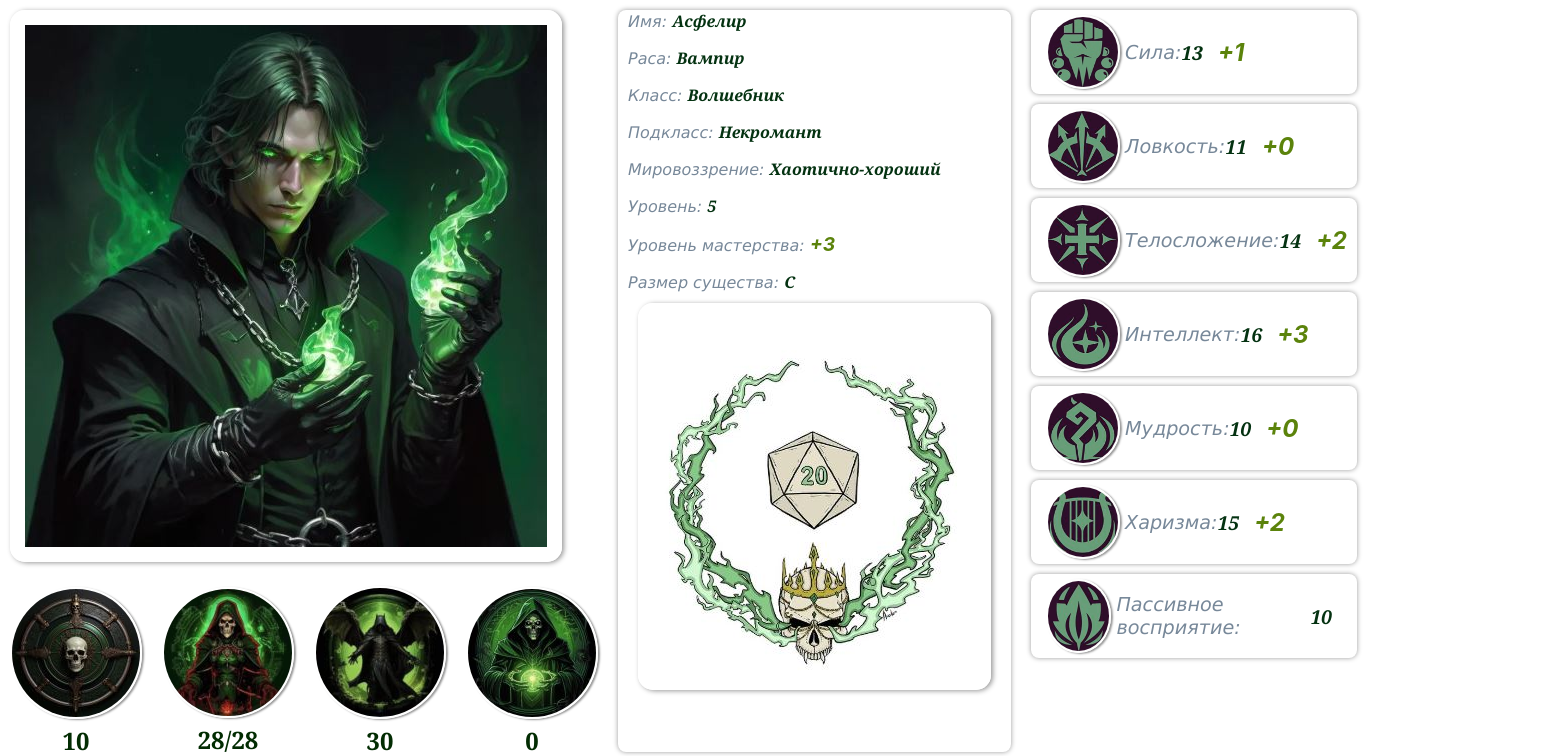
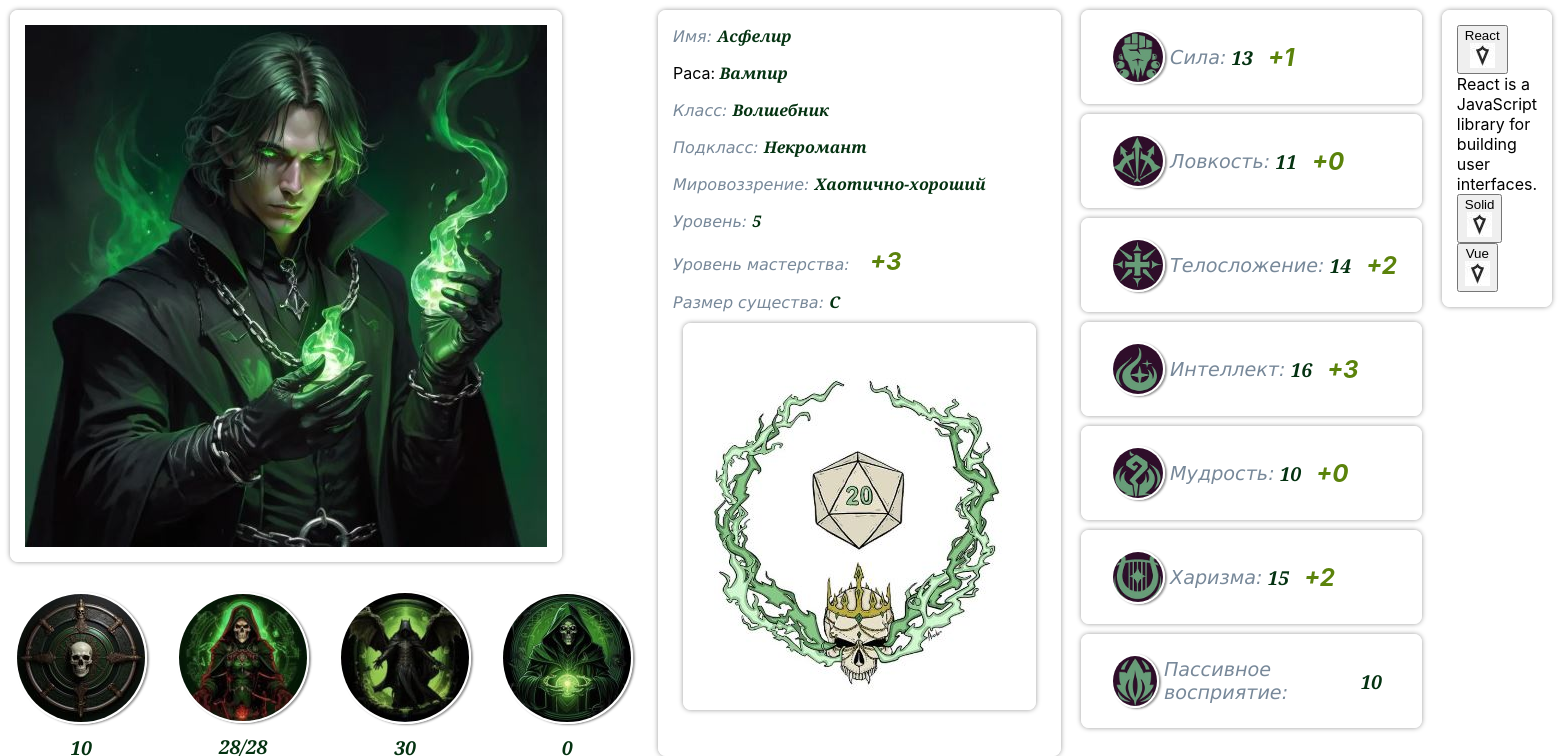
Before and after one commit to AndreyVorobiev88/DnDApp_React, a React (Create React App) app: page / in a window 1280 px wide. Shown: the top 756 px of the page, 1562 px wide, since content can reach past the window. Built offline with nearby package versions, Linux system fonts and the light colour scheme.

Commit message:
CSS in order

```diff
--- a/src/App.css
+++ b/src/App.css
@@ -1,21 +1,3 @@
-.image_radius {
-  border-radius: 15px;  /* Скругление углов изображения */
-  border: 15px solid #fff; /* Цвет и ширину рамки */
-  box-shadow: 2px 1px 5px #999999; /* Цвет и размер тени */
-  margin: 10px
-}
-
-
-.main_div_style {
-  display: flex;
-}
-
-.div_vertical{
-  display: flex;
-  flex-direction: column;
-
-}
-
 
 .App {
   text-align: center;
--- a/src/App.js
+++ b/src/App.js
@@ -1,4 +1,6 @@
 import './App.css';
+import './Main.css';
+
 import Portrait from "./Resources/Portrait.JPG"
 import strength from "./Resources/Strength.jpg"
 import dexterity from "./Resources/Dexterity.JPG"
@@ -23,11 +25,11 @@ function App() {
   return (
 
         <div>
-            <div id="main" className="main_div_style">
+            <div id="main" className="main_div_horizontal">
 
-                <div ClassName="div_vertical">
-                    <img src = {Portrait} className={"image_radius"} alt = "portrait"></img>
-                    <div className='main_div_style'>
+                <div ClassName="main_div_vertical main_panel">
+                    <img src = {Portrait} className={"main_panel"} alt = "portrait"></img>
+                    <div className='main_div_horizontal'>
                         <Badge Picture={KD} Value={data.KD}></Badge>
                         <Badge Picture={HP} Value={data.HP + "/" + data.HP}></Badge>
                         <Badge Picture={speed} Value={data.Speed}></Badge>
@@ -70,12 +72,12 @@ function App() {
                      />
 
                 </div>
-            </div>
 
-
-            <div className='div_vertical'>
+                <div>
 
                     <AccordeonSpell></AccordeonSpell>
+
+                </div>
 
             </div>
 
--- a/src/Components/AccordeonSpell.css
+++ b/src/Components/AccordeonSpell.css
@@ -0,0 +1,4 @@
+.border {
+    border: 1px solid black;
+
+}
--- a/src/Components/AccordeonSpell.jsx
+++ b/src/Components/AccordeonSpell.jsx
@@ -8,6 +8,8 @@ function AccordeonSpell(props) {
 
 
     return (
+
+      <div className="main_div_horizontal main_panel">
         <Accordion.Root defaultValue={['React']} collapsible>
           {['React', 'Solid', 'Vue'].map((item) => (
             <Accordion.Item key={item} value={item}>
@@ -21,8 +23,9 @@ function AccordeonSpell(props) {
             </Accordion.Item>
           ))}
         </Accordion.Root>
-      )
 
+      </div>
+    )
 }
 
 export default AccordeonSpell
--- a/src/Components/Badge.css
+++ b/src/Components/Badge.css
@@ -1,61 +1,19 @@
-.shadow {
-  box-shadow: 2px 1px 2px #999999; /* Цвет и размер тени */
-}
-
-.border_radius {
-  border-radius: 2px;  /* Скругление углов изображения */
-  border: 2px solid #fff; /* Цвет и ширину рамки */
-}
-
-
 .image_badge {
 
-    margin: 5px;
+    border: 2px solid #fff; /* Цвет и ширину рамки */
+    box-shadow: 2px 1px 2px #999999; /* Цвет и размер тени */
     border-radius: 50%;
     filter:grayscale(20%);
 }
 
-
-.div_badge_vertical {
+.align_center{
 
   margin: 5px;
-  display: flex;
-  flex-direction: column;
   justify-content:center;
   align-items: center;
 
 }
 
-
-.text_under_badge {
-  color: #022c02;
-  font-size: x-large;
-  font-weight: 700;
-  font-family: Cambria, Cochin, Georgia, Times, 'Times New Roman', serif;
-
+.text_larger {
+  font-size: larger;
 }
-
-.div_badge_with_text {
-  border-radius: 15px;
-  box-shadow: 2px 1px 5px #999999; /* Цвет и размер тени */
-  -webkit-border-radius: 8px;
-  -webkit-box-shadow: 0 0 5px #999;
-  margin: 10px;
-  padding-left: 10px;
-  padding-right: 10px;
-  position: relative;
-
-
-}
-
-.text_in_badge {
-  color: #f1f9f1;
-  font-size: xx-large;
-  font-weight: 700;
-  position: absolute;
-  top: 50%;
-  left: 50%;
-  transform: translate(-50%, -60%);
-  font-family: Cambria, Cochin, Georgia, Times, 'Times New Roman', serif;
-
-}
--- a/src/Components/Badge.jsx
+++ b/src/Components/Badge.jsx
@@ -5,10 +5,10 @@ function Badge(props) {
 
     return (
 
-        <div className="div_badge_vertical">
+        <div className="main_div_vertical align_center">
 
-            <img src={props.Picture} className="image_badge shadow border_radius" alt=""></img>
-            <span className="text_under_badge">{props.Value}</span>
+            <img src={props.Picture} className="image_badge main_panel" alt=""></img>
+            <span className="main_text_value text_larger">{props.Value}</span>
 
         </div>
 
--- a/src/Components/Panel_info.css
+++ b/src/Components/Panel_info.css
@@ -1,51 +1,5 @@
-.div_panel {
-    border-radius: 15px;
-    box-shadow: 2px 1px 5px #999999; /* Цвет и размер тени */
-    -webkit-border-radius: 8px;
-    -webkit-box-shadow: 0 0 5px #999;
-    height:auto;
-    width: auto;
-    align-items: center;
-    margin: 10px;
-    padding-left: 10px;
-    padding-right: 10px;
-}
-
-.div_margin {
+.margin_top_15 {
 
     margin-top: 15px;
 
 }
-
-.text_info
-{
-    font-weight: 550;
-    font-style:italic;
-    color: lightslategrey;
-    font-family:'Lucida Sans', 'Lucida Sans Regular', 'Lucida Grande', 'Lucida Sans Unicode', Geneva, Verdana, sans-serif;
-
-}
-
-.text_value
-{
-    font-style:italic;
-    font-weight: 700;
-    color:rgb(4, 50, 17);
-
-    font-family: Cambria, Cochin, Georgia, Times, 'Times New Roman', serif;
-}
-
-.text_SkillLevel
-{
-    font-style:italic;
-    font-weight: 700;
-    color:rgb(91, 131, 11);
-    font-size:larger;
-}
-
-.image_radius {
-    border-radius: 15px;  /* Скругление углов изображения */
-    border: 15px solid #fff; /* Цвет и ширину рамки */
-    box-shadow: 2px 1px 5px #999999; /* Цвет и размер тени */
-    margin: 10px,
-  }
--- a/src/Components/Panel_info.jsx
+++ b/src/Components/Panel_info.jsx
@@ -1,6 +1,7 @@
 
 import React from "react";
 import './Panel_info.css';
+import '../Main.css';
 import Dice20 from "../Resources/Dice20.JPG"
 
 function Panel (props) {
@@ -8,24 +9,24 @@ function Panel (props) {
 
       return (
 
-            <div className="div_panel">
-                <div><span className="text_info">Имя: </span> <span className="text_value">{props.Name}</span> </div>
+            <div className="main_div_vertical main_panel">
+                <div><span className="main_text_info">Имя: </span> <span className="main_text_value">{props.Name}</span> </div>
 
-                <div className="div_margin"><span className="text_info">Раса: </span> <span className="text_value">{props.Race}</span> </div>
+                <div className="margin_top_15"><span className="main_main_text_info">Раса: </span> <span className="main_text_value">{props.Race}</span> </div>
 
-                <div className="div_margin"><span className="text_info">Класс: </span> <span className="text_value">{props.ClassName}</span> </div>
+                <div className="margin_top_15"><span className="main_text_info">Класс: </span> <span className="main_text_value">{props.ClassName}</span> </div>
 
-                <div className="div_margin"><span className="text_info">Подкласс: </span> <span className="text_value">{props.SubClass}</span></div>
+                <div className="margin_top_15"><span className="main_text_info">Подкласс: </span> <span className="main_text_value">{props.SubClass}</span></div>
 
-                <div className="div_margin"><span className="text_info">Мировоззрение: </span> <span className="text_value">{props.Outlook}</span> </div>
+                <div className="margin_top_15"><span className="main_text_info">Мировоззрение: </span> <span className="main_text_value">{props.Outlook}</span> </div>
 
-                <div className="div_margin"><span className="text_info">Уровень: </span> <span className="text_value">{props.Level}</span> </div>
+                <div className="margin_top_15"><span className="main_text_info">Уровень: </span> <span className="main_text_value">{props.Level}</span> </div>
 
-                <div className="div_margin"><span className="text_info">Уровень мастерства: </span> <span className="text_SkillLevel">{props.SkillLevel}</span></div>
+                <div className="margin_top_15"><span className="main_text_info">Уровень мастерства: </span> <span className="main_text_bonus">{props.SkillLevel}</span></div>
 
-                <div className="div_margin"><span className="text_info">Размер существа: </span> <span className="text_value">{props.Size}</span></div>
+                <div className="margin_top_15"><span className="main_text_info">Размер существа: </span> <span className="main_text_value">{props.Size}</span></div>
 
-                <div><img src = {Dice20} className="image_radius" alt = "portrait"></img></div>
+                <div><img src = {Dice20} className="main_panel" alt = "portrait"></img></div>
 
             </div>
       )
--- a/src/Components/Panel_stat.css
+++ b/src/Components/Panel_stat.css
@@ -1,9 +1,4 @@
-.div_stat_panel {
-    border-radius: 15px;
-    box-shadow: 2px 1px 5px #999999; /* Цвет и размер тени */
-    -webkit-border-radius: 8px;
-    -webkit-box-shadow: 0 0 5px #999;
-    margin: 10px;
+.div_stat {
     padding-left: 10px;
     padding-right: 10px;
     display: flex;
@@ -17,42 +12,24 @@
   }
 
 
-.text_stat
+.text_stat_info
 {
-    font-weight: 550;
-    font-style:italic;
-    color: lightslategrey;
-    font-family:'Lucida Sans', 'Lucida Sans Regular', 'Lucida Grande', 'Lucida Sans Unicode', Geneva, Verdana, sans-serif;
     font-size: larger;
 
 }
 
 .text_stat_value
 {
-    font-style:italic;
-    font-weight: 700;
-    color:rgb(4, 50, 17);
-    font-family: Cambria, Cochin, Georgia, Times, 'Times New Roman', serif;
     font-size: larger;
-}
-
-.text_stat_SkillLevel
-{
-    font-style:italic;
-    font-weight: 700;
-    color:rgb(91, 131, 11);
-    font-size:x-large;
-    margin-left: 15px;
-    text-align:right;
+    margin-left: 5px;
 }
 
 .image_stat {
-    border-radius: 2px;  /* Скругление углов изображения */
     border: 2px solid #fff; /* Цвет и ширину рамки */
     box-shadow: 2px 1px 2px #999999; /* Цвет и размер тени */
     margin: 5px;
-    height: 70px;
-    width: 70px;
+    height: 50px;
+    width: 50px;
     border-radius: 50%;
     filter: hue-rotate(90deg);
   }
--- a/src/Components/Panel_stat.jsx
+++ b/src/Components/Panel_stat.jsx
@@ -7,11 +7,11 @@ function Panel_stat (props) {
 
       return (
 
-            <div className="div_stat_panel">
-                <img src={props.Picture} className={"image_stat"} alt = ""></img>
-                <span className={"text_stat"}>{props.StatName}:</span>
-                <span className={"text_stat_value"}>{props.Value}</span>
-                <span className={"text_stat_SkillLevel"} >{props.Bonus}</span>
+            <div className="div_stat main_panel">
+                <img src={props.Picture} className={"main_panel image_stat "} alt = ""></img>
+                <span className={"main_text_info text_stat_info"}>{props.StatName}:</span>
+                <span className={"main_text_value text_stat_value"}>{props.Value}</span>
+                <span className={"main_text_bonus"} >{props.Bonus}</span>
 
             </div>
       )
--- /dev/null
+++ b/src/Main.css
@@ -0,0 +1,46 @@
+.main_panel {
+    box-shadow: 2px 1px 5px #999999; /* Цвет и размер тени */
+    -webkit-box-shadow: 0 0 5px #999;
+    border-radius: 15px;  /* Скругление углов изображения */
+    border: 15px solid #fff; /* Цвет и ширину рамки */
+    -webkit-border-radius: 8px;
+    margin: 10px
+
+  }
+
+  .main_div_horizontal {
+    display: flex;
+  }
+
+  .main_div_vertical{
+    display: flex;
+    flex-direction: column;
+
+  }
+
+  .main_text_info
+{
+    font-weight: 550;
+    font-style:italic;
+    color: lightslategrey;
+    font-family:'Lucida Sans', 'Lucida Sans Regular', 'Lucida Grande', 'Lucida Sans Unicode', Geneva, Verdana, sans-serif;
+
+}
+
+.main_text_bonus
+{
+    font-style:italic;
+    font-weight: 700;
+    color:rgb(91, 131, 11);
+    font-size:x-large;
+    margin-left: 15px;
+    text-align:right;
+}
+
+.main_text_value
+{
+    font-style:italic;
+    font-weight: 700;
+    color:rgb(4, 50, 17);
+    font-family: Cambria, Cochin, Georgia, Times, 'Times New Roman', serif;
+}
```
Lines whose indentation alone changed are shown as unchanged.
